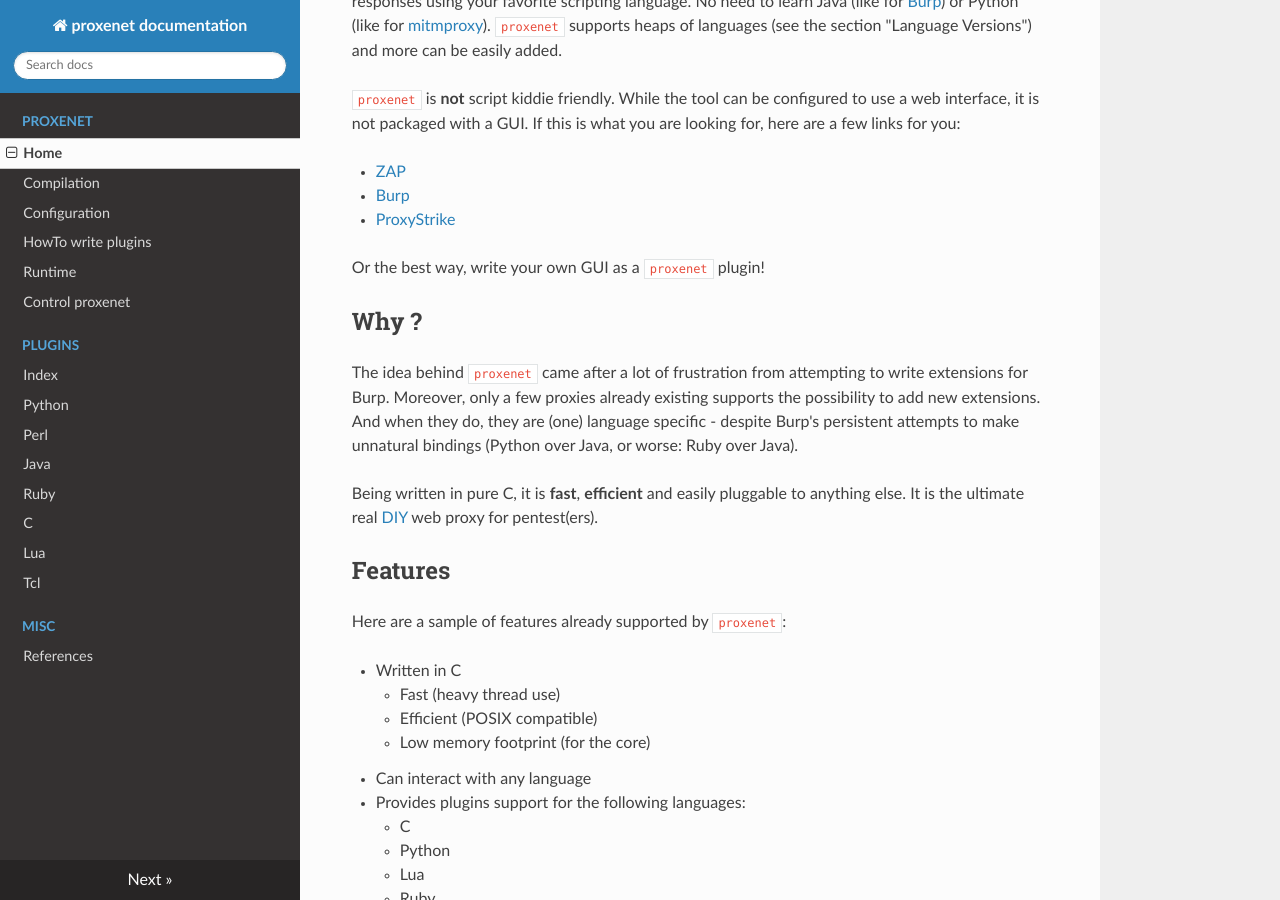
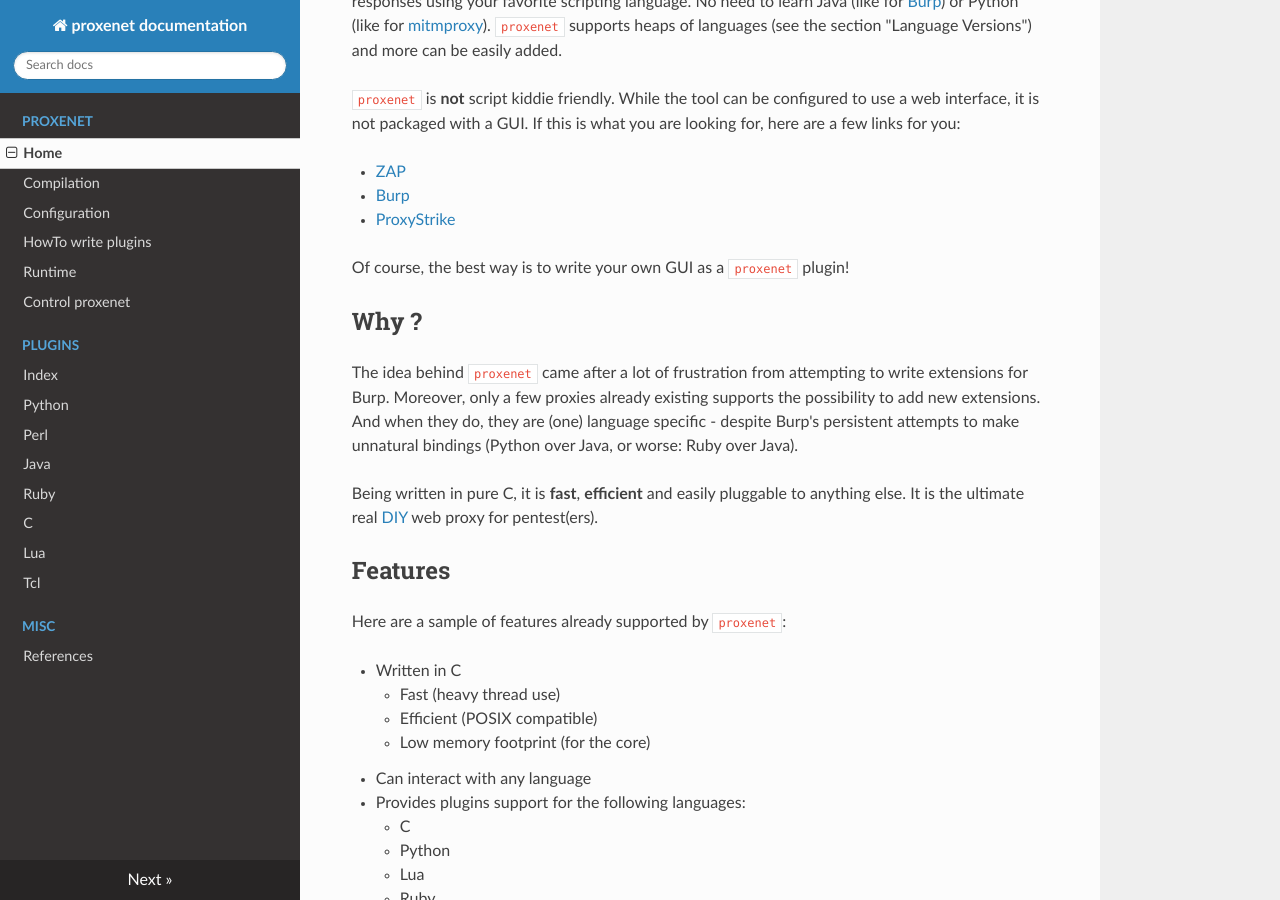
Before and after one commit to hugsy/proxenet, an MkDocs documentation site: the page built from docs/index.md, in a window 1280 px wide and 900 px high, scrolled down 961 px. Built offline with MkDocs 1.6.1, drawn with Linux system fonts in a browser that asks for light colours; nearby versions of some CDN libraries; old or Windows-style settings are respelled for this version of MkDocs.

Commit message:
Further wordsmithing.

```diff
--- a/docs/index.md
+++ b/docs/index.md
@@ -33,7 +33,7 @@
 - [Burp](http://portswigger.net/burp)
 - [ProxyStrike](http://www.edge-security.com/proxystrike.php)
 
-Or the best way, write your own GUI as a `proxenet` plugin!
+Of course, the best way is to write your own GUI as a `proxenet` plugin!
 
 
 ## Why ?
```
Also changed, not shown: docs/compil.md (+1 -1 lines).
